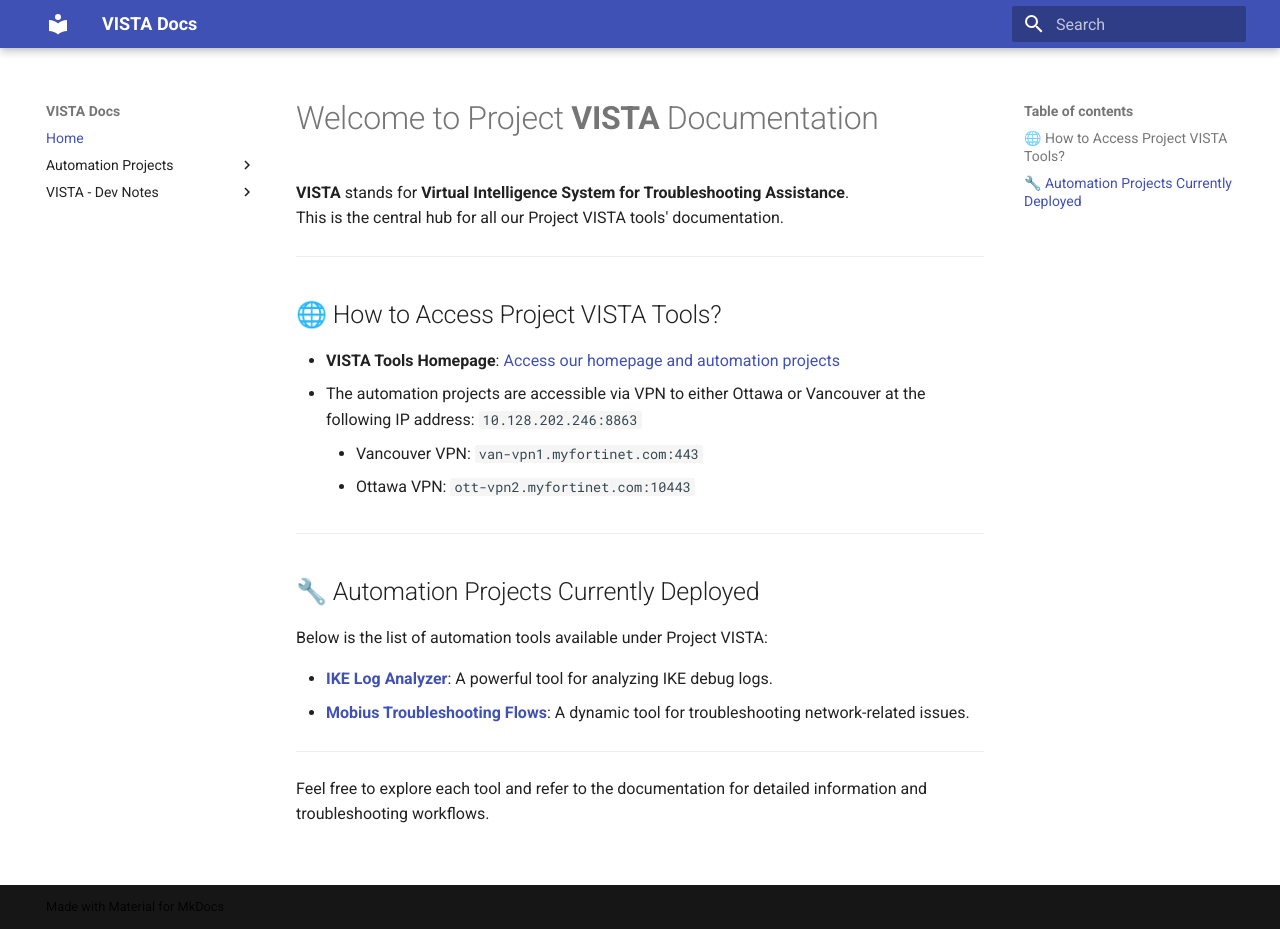
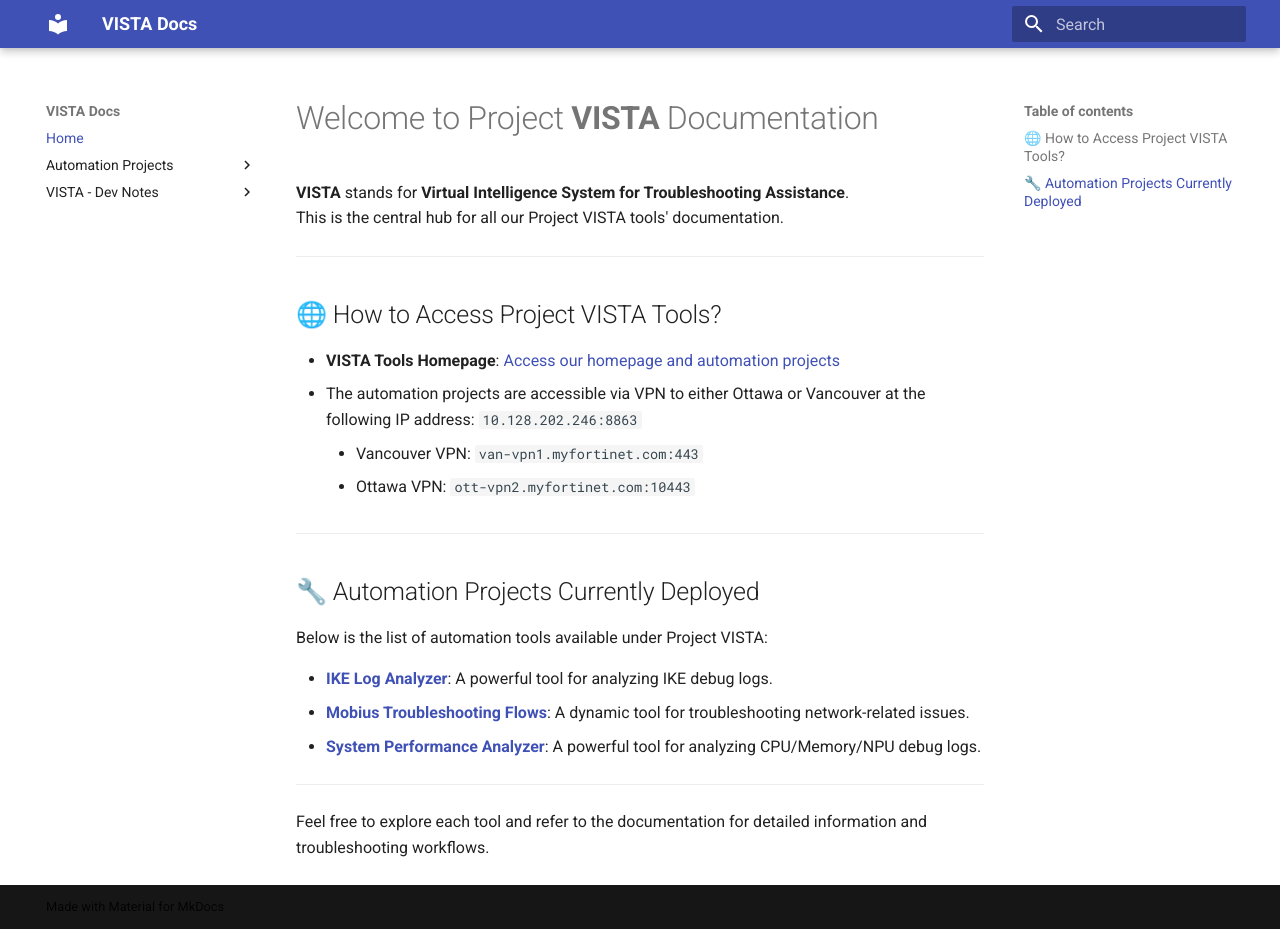
Before and after one commit to ProjectVISTA/VISTA-docs, an MkDocs documentation site: the page built from docs/index.md, in a window 1280 px wide and 929 px high. Built offline with MkDocs 1.6.1 and Material for MkDocs 9.7.7, drawn with Linux system fonts in a browser that asks for light colours.

Commit message:
adding perf analyzer-2

```diff
--- a/docs/index.md
+++ b/docs/index.md
@@ -20,6 +20,7 @@ Below is the list of automation tools available under Project VISTA:
 
 - **[IKE Log Analyzer](ike-log-analyzer/index.md)**: A powerful tool for analyzing IKE debug logs.
 - **[Mobius Troubleshooting Flows](mobius/index.md)**: A dynamic tool for troubleshooting network-related issues.
+- **[System Performance Analyzer](sys-perf-analyzer/index.md)**: A powerful tool for analyzing CPU/Memory/NPU debug logs.
 
 ---
 
```
